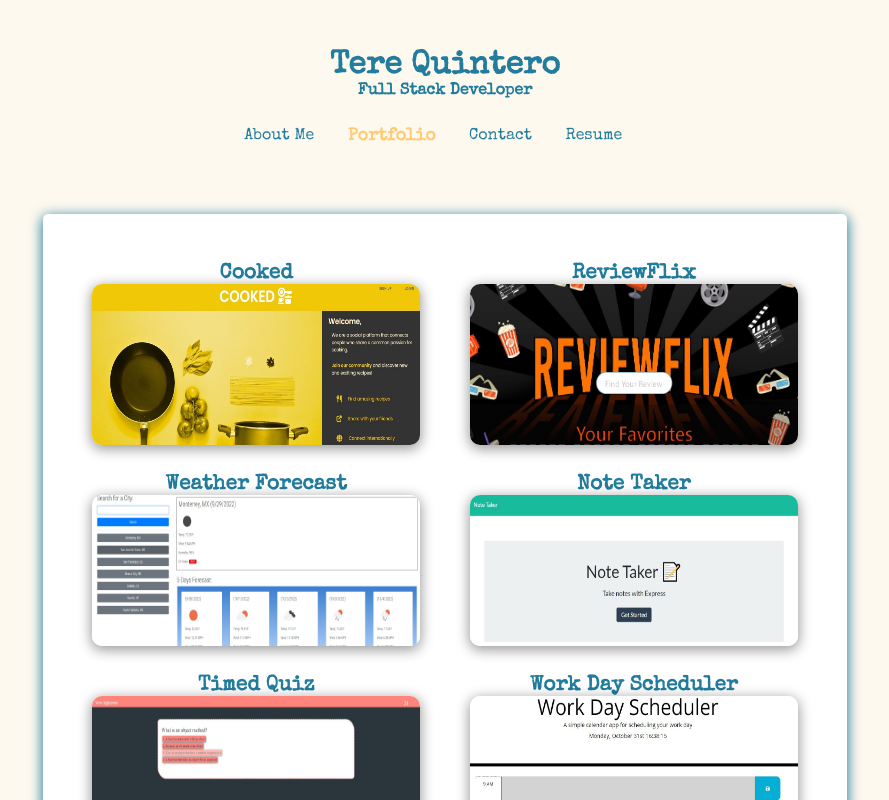
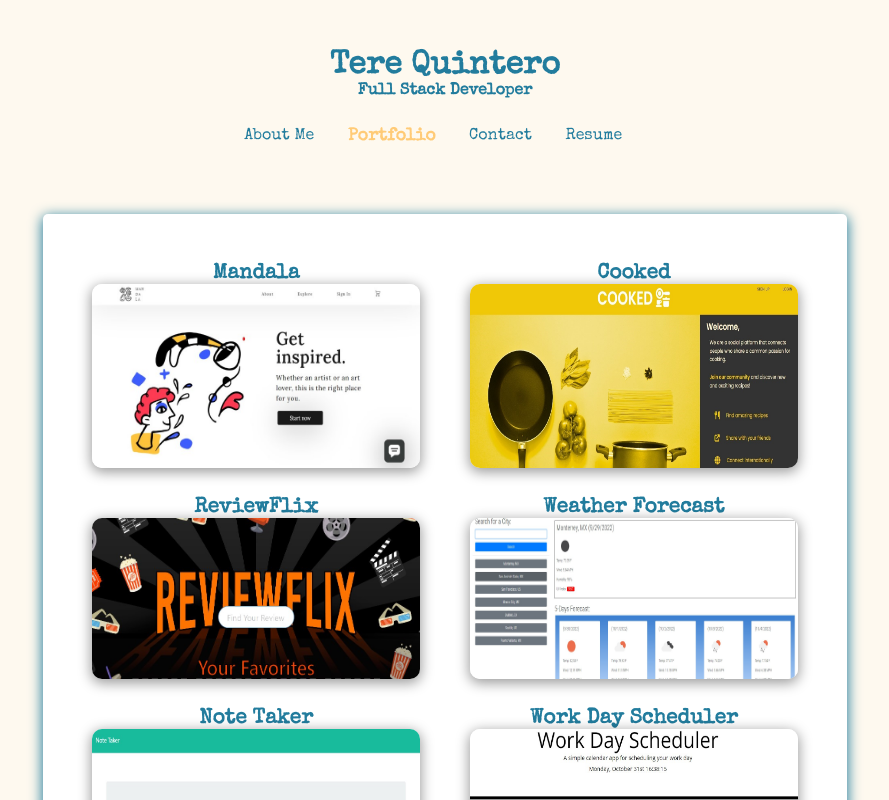
Before and after one commit to qgtere/React-Portfolio, a React (Create React App) app: page / in a window 1280 px wide. Both pictures are taken after a click on the item "Portfolio". Shown: the top 800 px of the page, without its empty margins (195-1084 px from the left). Built offline with nearby package versions, Linux system fonts and the light colour scheme.

Commit message:
last bootcamp project added in portfolio (mandala)

```diff
--- a/src/components/pages/Portfolio.js
+++ b/src/components/pages/Portfolio.js
@@ -1,16 +1,23 @@
 import React from 'react';
 import Project from '../Project';
 import '../../styles/Project.css';
+import mandalaImg from '../../images/mandala.jpg';
 import cookedImg from '../../images/cooked.jpg';
 import reviewflixImg from '../../images/reviewFlix.jpg';
 import weatherImg from '../../images/weather.jpg';
 import noteTakerImg from '../../images/noteTaker.jpg';
-import timedQuiz from '../../images/timedQuiz.jpg';
 import workSchedulerImg from '../../images/scheduler.jpg';
 
 function Portfolio() {
 
     const projects = [
+        {
+            name: 'Mandala',
+            description: 'Social Platform to connect and share your passion for cooking.',
+            image: mandalaImg,
+            urlDeployed: 'https://mandala.herokuapp.com',
+            urlGit: 'https://github.com/jcuetos97/MANDALA'
+        },
         {
             name: 'Cooked',
             description: 'Social Platform to connect and share your passion for cooking.',
@@ -31,19 +38,13 @@ function Portfolio() {
             image: weatherImg,
             urlDeployed: 'https://qgtere.github.io/Weather-Forecast/',
             urlGit: 'https://github.com/qgtere/Weather-Forecast'
-        },{
+        },
+        {
             name: 'Note Taker',
             description: 'With this app you can write and save notes, review them and delete them.',
             image: noteTakerImg,
             urlDeployed: 'https://sleepy-badlands-24266.herokuapp.com/',
             urlGit: 'https://github.com/qgtere/Note-Taker'
-        },
-        {
-            name: 'Timed Quiz',
-            description: 'Timed coding quiz with multiple-choice questions.',
-            image: timedQuiz,
-            urlDeployed: 'https://qgtere.github.io/Challenge4-TimedQuiz/',
-            urlGit: 'https://github.com/qgtere/Challenge4-TimedQuiz'
         },
         {
             name: 'Work Day Scheduler',
--- a/src/styles/Resume.css
+++ b/src/styles/Resume.css
@@ -63,6 +63,7 @@
 .modalDownload{
     display: flex;
     justify-content: center;
+    align-items: center;
 }
 
 .btnDownload {
```
Also changed, not shown: src/images/mandala.jpg (added), src/images/timedQuiz.jpg (deleted), src/styles/Navigation.css (line endings or trailing spaces).
